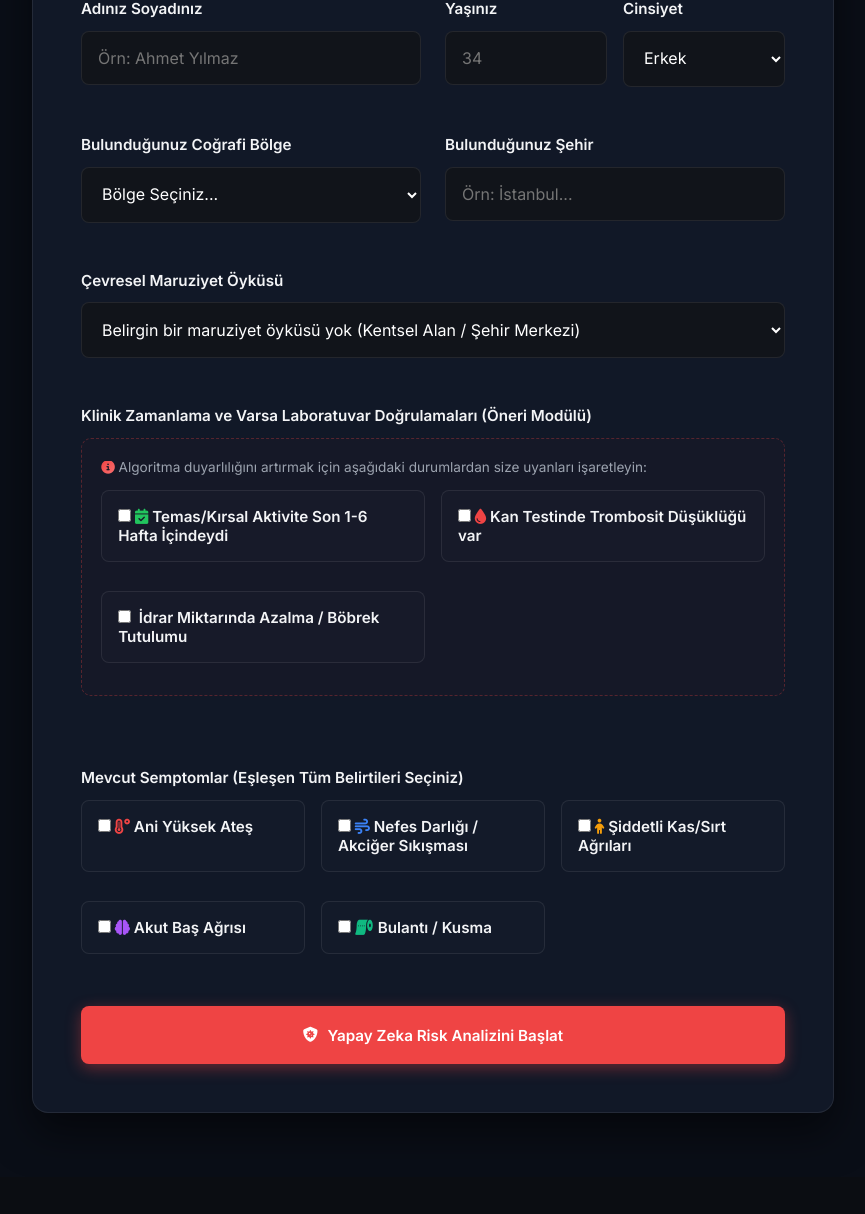
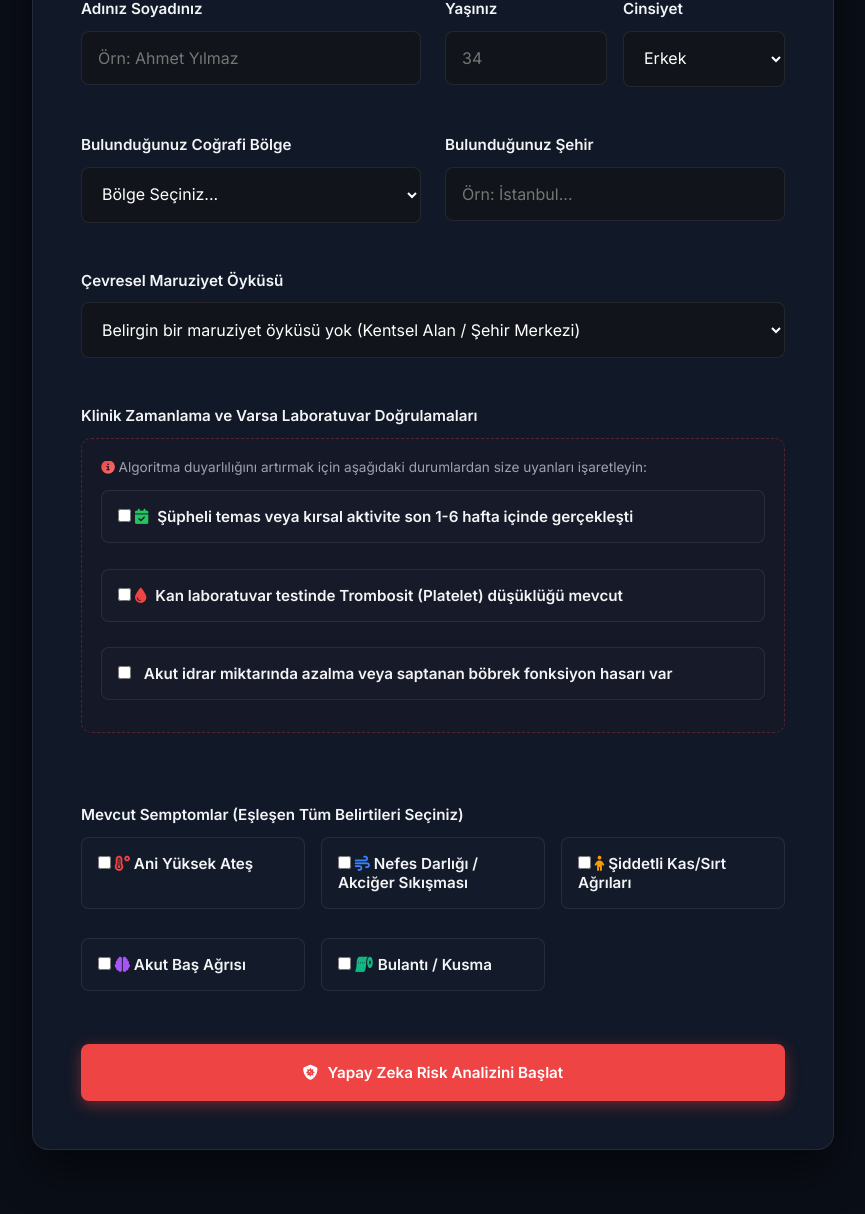
Before and after one commit to kayisdagasli-cmd/hantarisk, a Flask app: page /klinik-test in a window 1280 px wide. Shown: the part 267-1481 px from the top of the page, without its empty margins (207-1072 px from the left). Before the commit the page ends 1380 px from the top, so only its background shows below. Run offline with Flask 3, Linux system fonts and the light colour scheme.

Commit message:
Update klinik-test.html

```diff
--- a/templates/klinik-test.html
+++ b/templates/klinik-test.html
@@ -35,10 +35,12 @@
         .sehir-arama-kalemi:hover { background: var(--primary); color: white; }
 
         .checkbox-grid { display: grid; grid-template-columns: repeat(auto-fit, minmax(220px, 1fr)); gap: 1rem; margin-top: 0.5rem; }
-        .checkbox-label { background: rgba(255,255,255,0.01); border: 1px solid var(--border-color); padding: 1rem; border-radius: 8px; cursor: pointer; display: flex; align-items: center; gap: 0.8rem; transition: all 0.2s ease; font-size: 0.9rem; color: var(--text-main); }
+        /* Yeni eklenen alt alta listeleme düzeni */
+        .checkbox-list-vertical { display: flex; flex-direction: column; gap: 0.8rem; margin-top: 0.5rem; }
+
+        .checkbox-label { background: rgba(255,255,255,0.01); border: 1px solid var(--border-color); padding: 1rem; border-radius: 8px; cursor: pointer; display: flex; align-items: center; gap: 0.8rem; transition: all 0.2s ease; font-size: 0.9rem; color: var(--text-main); width: 100%; box-sizing: border-box; }
         .checkbox-label:hover { background: rgba(239, 68, 68, 0.03); border-color: rgba(239, 68, 68, 0.2); }
 
-        /* Yeni Tıbbi Soru Havuzu Alanları */
         .oneri-soru-kutusu { background: rgba(239, 68, 68, 0.02); border: 1px dashed rgba(239, 68, 68, 0.3); padding: 1.2rem; border-radius: 10px; margin-bottom: 1.5rem; }
         .oneri-soru-kutusu p { margin: 0 0 0.8rem 0; font-size: 0.85rem; color: var(--text-muted); line-height: 1.4; }
 
@@ -54,7 +56,9 @@
         .oneriler-title { font-weight: 700; color: white; margin-bottom: 1rem; font-size: 1.1rem; display: flex; align-items: center; gap: 8px; }
         .oneriler-list { padding-left: 1.2rem; margin-bottom: 2rem; list-style: none; }
         .oneriler-list li { color: var(--text-muted); margin-bottom: 0.6rem; font-size: 0.95rem; line-height: 1.5; display: flex; align-items: center; gap: 8px; }
-        .action-buttons { display: flex; gap: 1rem; }
+
+        /* Buton Grubu Düzeni */
+        .action-buttons { display: flex; gap: 1rem; width: 100%; }
 
         /* Mobil Ekran Optimizasyonları */
         @media (max-width: 768px) {
@@ -70,6 +74,7 @@
 </head>
 <body>
 
+    <!-- NAVIGASYON BAR -->
     <nav class="navbar">
         <div class="nav-container">
             <a href="/" class="nav-logo"><i class="fa-solid fa-virus-covid text-gradient"></i> HANTA<span class="text-gradient">RISK</span></a>
@@ -96,6 +101,7 @@
         </div>
     </nav>
 
+    <!-- TEST ALANI -->
     <div class="test-container">
         <div class="test-card">
             <h2><i class="fa-solid fa-microscope text-gradient"></i> Yapay Zeka Klinik Karar Testi</h2>
@@ -154,22 +160,23 @@
                         </select>
                     </div>
 
+                    <!-- KURUÇKA VE LABORATUVAR PARAMETRELERİ (ALT ALTA 3 SEÇENEK) -->
                     <div class="form-group full-width">
-                        <label>Klinik Zamanlama ve Varsa Laboratuvar Doğrulamaları (Öneri Modülü)</label>
+                        <label>Klinik Zamanlama ve Varsa Laboratuvar Doğrulamaları</label>
                         <div class="oneri-soru-kutusu">
                             <p><i class="fa-solid fa-circle-info text-gradient"></i> Algoritma duyarlılığını artırmak için aşağıdaki durumlardan size uyanları işaretleyin:</p>
-                            <div class="checkbox-grid">
+                            <div class="checkbox-list-vertical">
                                 <label class="checkbox-label">
                                     <input type="checkbox" id="form-zamanlama" value="Incubation OK">
-                                    <span><i class="fa-solid fa-calendar-check" style="color:#22c55e;"></i> Temas/Kırsal Aktivite Son 1-6 Hafta İçindeydi</span>
+                                    <span><i class="fa-solid fa-calendar-check" style="color:#22c55e; margin-right: 5px;"></i> Şüpheli temas veya kırsal aktivite son 1-6 hafta içinde gerçekleşti</span>
                                 </label>
                                 <label class="checkbox-label">
                                     <input type="checkbox" class="ek-klinik-check" value="Thrombocytopenia">
-                                    <span><i class="fa-solid fa-droplet" style="color:#ef4444;"></i> Kan Testinde Trombosit Düşüklüğü var</span>
+                                    <span><i class="fa-solid fa-droplet" style="color:#ef4444; margin-right: 5px;"></i> Kan laboratuvar testinde Trombosit (Platelet) düşüklüğü mevcut</span>
                                 </label>
                                 <label class="checkbox-label">
                                     <input type="checkbox" class="ek-klinik-check" value="Renal Failure">
-                                    <span><i class="fa-solid fa-kidneys" style="color:#3b82f6;"></i> İdrar Miktarında Azalma / Böbrek Tutulumu</span>
+                                    <span><i class="fa-solid fa-kidneys" style="color:#3b82f6; margin-right: 5px;"></i> Akut idrar miktarında azalma veya saptanan böbrek fonksiyon hasarı var</span>
                                 </label>
                             </div>
                         </div>
@@ -190,6 +197,7 @@
                 <button type="submit" class="btn btn-primary" style="width: 100%; justify-content: center; padding: 1.2rem; margin-top: 1rem;"><i class="fa-solid fa-shield-virus"></i> Yapay Zeka Risk Analizini Başlat</button>
             </form>
 
+            <!-- SONUÇ PANELİ -->
             <div id="result-panel" class="result-panel">
                 <div class="animated-counter-box">
                     <div id="animated-score" class="animated-score">%0</div>
@@ -205,16 +213,18 @@
                 </div>
                 <ul id="oneriler-list" class="oneriler-list"></ul>
 
+                <!-- EN YAKIN SAĞLIK KURULUŞU BUTONU GERİ EKLENDİ -->
                 <div class="action-buttons">
                     <button id="btn-pdf" class="btn btn-outline" style="flex: 1; justify-content: center;"><i class="fa-solid fa-file-invoice"></i> Tıbbi Raporu Aç</button>
-                    <a id="btn-emergency" href="https://www.google.com/maps/search/acil+servis+hastane" target="_blank" class="btn btn-primary" style="flex: 1; justify-content: center; background: #ef4444; border-color: #ef4444; display: none;"><i class="fa-solid fa-truck-medical"></i> Acil Sağlık Kuruluşu Bul</a>
+                    <a id="btn-emergency" href="https://www.google.com/maps/search/acil+servis+hastane" target="_blank" class="btn btn-primary" style="flex: 1; justify-content: center; background: #ef4444; border-color: #ef4444; display: none;"><i class="fa-solid fa-truck-medical"></i> En Yakın Sağlık Kuruluşunu Bul</a>
                 </div>
             </div>
         </div>
     </div>
 
+    <!-- SCRIPT PARÇASI -->
     <script>
-        // --- 1. MOBİL HAMBURGER MENÜ MUKAVEMETİ ---
+        // Hamburger Menü Kapanma Mantığı
         const hamburgerBtn = document.getElementById('hamburger-btn');
         const mobileNavMenu = document.getElementById('mobile-nav-menu');
         const hamburgerIcon = document.getElementById('hamburger-icon');
@@ -222,14 +232,9 @@
         hamburgerBtn.addEventListener('click', function(e) {
             e.stopPropagation();
             const isOpen = mobileNavMenu.classList.toggle('show');
-            if (isOpen) {
-                hamburgerIcon.className = "fa-solid fa-xmark";
-            } else {
-                hamburgerIcon.className = "fa-solid fa-bars";
-            }
+            hamburgerIcon.className = isOpen ? "fa-solid fa-xmark" : "fa-solid fa-bars";
         });
 
-        // Sayfada veya form alanında boş bir yere tıklandığında menünün kapanması
         document.addEventListener('click', function(e) {
             if (!hamburgerBtn.contains(e.target) && !mobileNavMenu.contains(e.target)) {
                 mobileNavMenu.classList.remove('show');
@@ -237,7 +242,7 @@
             }
         });
 
-        // --- 2. ŞEHİR VE BÖLGE AJANDASI (SENİN ESKİ KODUN) ---
+        // Şehir/Bölge Havuz Yönetimi
         const tumSehirlerDizisi = {
             "Marmara": ["Balıkesir", "Bilecik", "Bursa", "Çanakkale", "Edirne", "İstanbul", "Kırklareli", "Kocaeli", "Sakarya", "Tekirdağ", "Yalova"],
             "İç Anadolu": ["Aksaray", "Ankara", "Çankırı", "Eskişehir", "Karaman", "Kayseri", "Kırıkkale", "Kırşehir", "Konya", "Nevşehir", "Niğde", "Sivas", "Yozgat"],
@@ -249,11 +254,8 @@
         };
 
         const semptomTurkceKarsiliklari = {
-            "Fever": "Ani Yüksek Ateş",
-            "Breathing Shortness": "Nefes Darlığı / Akciğer Sıkışması",
-            "Muscle Aches": "Şiddetli Kas / Sırt Ağrıları",
-            "Headache": "Akut Baş Ağrısı",
-            "Nausea/Vomiting": "Bulantı / Kusma"
+            "Fever": "Ani Yüksek Ateş", "Breathing Shortness": "Nefes Darlığı / Akciğer Sıkışması",
+            "Muscle Aches": "Şiddetli Kas / Sırt Ağrıları", "Headache": "Akut Baş Ağrısı", "Nausea/Vomiting": "Bulantı / Kusma"
         };
 
         const bolgeSelect = document.getElementById('form-bolge');
@@ -281,9 +283,7 @@
                     oge.addEventListener('click', function() {
                         sehirInput.value = sehir;
                         sehirDropdown.style.display = 'none';
-                        for(let b in tumSehirlerDizisi) {
-                            if(tumSehirlerDizisi[b].includes(sehir)) { bolgeSelect.value = b; break; }
-                        }
+                        for(let b in tumSehirlerDizisi) { if(tumSehirlerDizisi[b].includes(sehir)) { bolgeSelect.value = b; break; } }
                     });
                     sehirDropdown.appendChild(oge);
                 });
@@ -292,13 +292,12 @@
 
         document.addEventListener('click', function(e) { if (e.target !== sehirInput) { sehirDropdown.style.display = 'none'; } });
 
-        // --- 3. Gelişmiş FORM ANALİZ MOTORU ---
+        // Karar Destek Algoritması
         document.getElementById('hanta-test-form').addEventListener('submit', function(e) {
             e.preventDefault();
             const semptomlar = [];
             document.querySelectorAll('.semptom-check:checked').forEach(cb => { semptomlar.push(cb.value); });
 
-            // Ek Öneri Seçeneklerini yakala
             const zamanlamaKuluçka = document.getElementById('form-zamanlama').checked;
             const ekKlinikBulgular = [];
             document.querySelectorAll('.ek-klinik-check:checked').forEach(cb => { ekKlinikBulgular.push(cb.value); });
@@ -324,7 +323,6 @@
                 let riskSeviye = data.risk_seviyesi;
                 let sistemOnerileri = data.oneriler;
 
-                // Sunucudan veri dönmezse yedek tıp motoru çalışır (Yeni klinik soruları da dahil ederek hesaplar)
                 if (!targetScore) {
                     let hesaplananSkor = 5;
                     if (semptomlar.includes("Fever")) hesaplananSkor += 25;
@@ -333,44 +331,40 @@
                     if (semptomlar.includes("Headache")) hesaplananSkor += 10;
                     if (semptomlar.includes("Nausea/Vomiting")) hesaplananSkor += 10;
 
-                    // Çevresel ve yeni klinik çarpanlar
                     if (payload.cevre_tipi === "Rodent Contact" || payload.cevre_tipi === "Home Infestation") hesaplananSkor += 15;
                     else if (payload.cevre_tipi === "Agricultural Exposure" || payload.cevre_tipi === "Forest Exposure") hesaplananSkor += 8;
 
-                    if (zamanlamaKuluçka && semptomlar.length > 0) hesaplananSkor += 10; // Kuluçka dönemi uyumu
-                    if (ekKlinikBulgular.includes("Thrombocytopenia")) hesaplananSkor += 15; // Trombosit kritik gösterge
-                    if (ekKlinikBulgular.includes("Renal Failure")) hesaplananSkor += 15; // Böbrek hasarı
+                    if (zamanlamaKuluçka && semptomlar.length > 0) hesaplananSkor += 10;
+                    if (ekKlinikBulgular.includes("Thrombocytopenia")) hesaplananSkor += 15;
+                    if (ekKlinikBulgular.includes("Renal Failure")) hesaplananSkor += 15;
 
                     targetScore = Math.max(0, Math.min(hesaplananSkor, 100));
 
-                    if (targetScore >= 70) { riskSeviye = "KRİTİK"; }
-                    else if (targetScore >= 35) { riskSeviye = "YÜKSEK RİSK"; }
-                    else { riskSeviye = "DÜŞÜK RİSK"; }
+                    if (targetScore >= 70) riskSeviye = "KRİTİK";
+                    else if (targetScore >= 35) riskSeviye = "YÜKSEK RİSK";
+                    else riskSeviye = "DÜŞÜK RİSK";
                 }
 
                 if (!sistemOnerileri) {
                     if (riskSeviye === "KRİTİK") {
                         sistemOnerileri = [
                             "ACİL DURUM: En yakın tam teşekküllü sağlık kuruluşunun acil servisine hemen başvurun.",
-                            "Sağlık personeline kırsal alan/kemirgen maruziyet öykünüzü ve trombosit/böbrek durumunuzu mutlaka belirtin.",
-                            "Solunum sıkıntısı ve kardiyopulmoner sendrom riskine karşı tam istirahat halinde kalın."
+                            "Sağlık personeline kırsal alan maruziyetinizi, trombosit ve idrar/böbrek bulgularınızı mutlaka iletin.",
+                            "Kardiyopulmoner sendrom (HPS) riskine karşı solunumsal takibinizi aksatmayın."
                         ];
                     } else if (riskSeviye === "YÜKSEK RİSK") {
                         sistemOnerileri = [
-                            "En kısa sürede bir sağlık kuruluşuna başvurarak Tam Kan Sayımı (Hemogram) ve Böbrek Fonksiyon Testi yaptırın.",
-                            "Semptomların seyrini (ateş dalgalanması, nefes daralması) saatlik olarak izleyin.",
-                            "Kemirgen dışkısı barındırma ihtimali olan tozlu alanların kuru süpürülmesinden kaçının."
+                            "Vakit kaybetmeden bir sağlık kuruluşuna başvurarak Hemogram (Tam Kan) ve Böbrek paneli testi isteyin.",
+                            "Semptom seyrini (ateş dalgalanması, nefes kalitesi) saatlik gözlemleyin."
                         ];
                     } else {
                         sistemOnerileri = [
-                            "Şu an için hantavirüs açısından baskın ve acil bir klinik tablo düşünülmemektedir.",
-                            "Belirtileriniz devam ederse ayaktan muayene amacıyla hekiminize danışabilirsiniz.",
-                            "Kırsal depolara girerken maske takmayı ve besinleri kapalı muhafaza etmeyi unutmayın."
+                            "Şu an için hantavirüs açısından acil veya panik yaratacak klinik bir tablo saptanmamıştır.",
+                            "Belirtileriniz artarsa normal poliklinik muayenesiyle hekiminize görünebilirsiniz."
                         ];
                     }
                 }
 
-                // Sonuç ekranını canlandır
                 const panel = document.getElementById('result-panel');
                 panel.style.display = 'block';
                 panel.scrollIntoView({ behavior: 'smooth' });
@@ -387,9 +381,14 @@
                 badge.className = "risk-badge";
 
                 const emergencyBtn = document.getElementById('btn-emergency');
-                if(riskSeviye === "KRİTİK") { badge.classList.add('badge-kritik'); emergencyBtn.style.display = 'flex'; }
-                else if(riskSeviye === "YÜKSEK RİSK") { badge.classList.add('badge-yuksek'); emergencyBtn.style.display = 'flex'; }
-                else { badge.classList.add('badge-dusuk'); emergencyBtn.style.display = 'none'; }
+                // Kritik ve Yüksek risk durumunda acil servis arama butonu görünür yapılır
+                if(riskSeviye === "KRİTİK" || riskSeviye === "YÜKSEK RİSK") {
+                    emergencyBtn.style.display = 'flex';
+                    badge.classList.add(riskSeviye === "KRİTİK" ? 'badge-kritik' : 'badge-yuksek');
+                } else {
+                    emergencyBtn.style.display = 'none';
+                    badge.classList.add('badge-dusuk');
+                }
 
                 const onerilerList = document.getElementById('oneriler-list');
                 onerilerList.innerHTML = '';
@@ -397,19 +396,17 @@
                     onerilerList.innerHTML += `<li><i class="fa-solid fa-circle-dot" style="font-size:0.6rem; color:var(--primary);"></i> ${oneri}</li>`;
                 });
 
-                // --- 4. TIBBİ HTML RAPOR OLUŞTURUCU (SENİN ESKİ KODUN) ---
+                // Tıbbi Rapor Açma Fonksiyonu
                 document.getElementById('btn-pdf').onclick = function() {
                     const cevreMetni = document.getElementById('form-cevre').options[document.getElementById('form-cevre').selectedIndex].text;
                     const tarihMetni = new Date().toLocaleString('tr-TR');
                     const turkceSemptomDizisi = semptomlar.map(s => semptomTurkceKarsiliklari[s] || s);
 
-                    // Ek Bulguları da rapora bas
-                    if (zamanlamaKuluçka) turkceSemptomDizisi.push("Son 1-6 Hafta İçinde Aktif Temas Öyküsü");
-                    if (ekKlinikBulgular.includes("Thrombocytopenia")) turkceSemptomDizisi.push("Laboratuvar Bulgusu: Trombositopeni");
-                    if (ekKlinikBulgular.includes("Renal Failure")) turkceSemptomDizisi.push("Klinik Bulgu: Böbrek Disfonksiyonu");
+                    if (zamanlamaKuluçka) turkceSemptomDizisi.push("Son 1-6 Hafta İçinde Kırsal Temas Öyküsü");
+                    if (ekKlinikBulgular.includes("Thrombocytopenia")) turkceSemptomDizisi.push("Lab Bulgusu: Trombositopeni");
+                    if (ekKlinikBulgular.includes("Renal Failure")) turkceSemptomDizisi.push("Klinik Bulgu: Böbrek Tutulumu (Oligüri)");
 
                     const semptomMetni = turkceSemptomDizisi.join(', ') || 'Belirtilmedi';
-
                     let oneriLiElementleri = '';
                     sistemOnerileri.forEach(o => { oneriLiElementleri += `<li style="margin-bottom:12px; font-size:15px; color:#444;">${o}</li>`; });
 
@@ -423,45 +420,35 @@
                                 body { font-family: 'Inter', sans-serif; background-color: #f8fafc; padding: 40px; margin: 0; color: #1e293b; }
                                 .rapor-kart { max-width: 800px; margin: 0 auto; background: #ffffff; padding: 50px; border-radius: 12px; box-shadow: 0 4px 20px rgba(0,0,0,0.05); border: 1px solid #e2e8f0; }
                                 .baslik-alani { border-bottom: 2px solid #ef4444; padding-bottom: 20px; margin-bottom: 35px; text-align: center; }
-                                .ana-baslik { margin: 0; color: #ef4444; font-size: 26px; font-weight: 800; letter-spacing: 0.5px; }
-                                .alt-baslik { margin: 8px 0 0 0; color: #64748b; font-size: 14px; text-transform: uppercase; }
+                                .ana-baslik { margin: 0; color: #ef4444; font-size: 26px; font-weight: 800; }
                                 .bolum-basligi { font-size: 16px; font-weight: 700; color: #0f172a; border-left: 4px solid #ef4444; padding-left: 12px; margin: 30px 0 15px 0; text-transform: uppercase; }
-                                .bilgi-tablosu { width: 100%; border-collapse: collapse; margin-bottom: 20px; }
+                                .bilgi-tablosu { width: 100%; border-collapse: collapse; }
                                 .bilgi-tablosu td { padding: 14px; border-bottom: 1px solid #f1f5f9; font-size: 15px; }
-                                .alan-adi { font-weight: 600; color: #475569; width: 30%; }
-                                .alan-deger { color: #0f172a; }
                                 .skor-kutusu { background: #fff7ed; border: 1px solid #ffedd5; border-radius: 8px; padding: 25px; text-align: center; margin: 30px 0; }
-                                .skor-rakam { font-size: 42px; font-weight: 800; color: #ef4444; margin: 5px 0; }
-                                .skor-seviye { display: inline-block; padding: 6px 20px; background: #ef4444; color: #ffffff; border-radius: 50px; font-weight: 700; font-size: 14px; margin-top: 5px; }
-                                .not-alani { margin-top: 50px; border-top: 1px solid #e2e8f0; padding-top: 20px; font-size: 12px; color: #94a3b8; text-align: center; line-height: 1.6; }
+                                .skor-rakam { font-size: 42px; font-weight: 800; color: #ef4444; }
                             </style>
                         </head>
                         <body>
                             <div class="rapor-kart">
-                                <div class="baslik-alani">
-                                    <h1 class="ana-baslik">HANTARISK TÜRKİYE TIBBİ ANALİZ RAPORU</h1>
-                                    <div class="alt-baslik">Klinik Karar Destek Otomasyon Belgesi</div>
-                                </div>
-                                <div class="bolum-basligi">Hasta Kimlik Bilgileri</div>
+                                <div class="baslik-alani><h1 class="ana-baslik">HANTARISK TIBBİ ANALİZ RAPORU</h1></div>
+                                <div class="bolum-basligi">Hasta Bilgileri</div>
                                 <table class="bilgi-tablosu">
-                                    <tr><td class="alan-adi">Adı Soyadı</td><td class="alan-deger">${payload.ad}</td></tr>
-                                    <tr><td class="alan-adi">Yaş / Cinsiyet</td><td class="alan-deger">${payload.yas} / ${payload.cinsiyet}</td></tr>
-                                    <tr><td class="alan-adi">Coğrafi Konum</td><td class="alan-deger">${payload.sehir} / ${payload.bolge} Bölgesi</td></tr>
-                                    <tr><td class="alan-adi">Rapor Tarihi</td><td class="alan-deger">${tarihMetni}</td></tr>
+                                    <tr><td><b>Adı Soyadı:</b></td><td>${payload.ad}</td></tr>
+                                    <tr><td><b>Yaş / Cinsiyet:</b></td><td>${payload.yas} / ${payload.cinsiyet}</td></tr>
+                                    <tr><td><b>Konum / Tarih:</b></td><td>${payload.sehir} / ${tarihMetni}</td></tr>
                                 </table>
-                                <div class="bolum-basligi">Klinik Bulgular, Zamanlama ve Maruziyet</div>
+                                <div class="bolum-basligi">Klinik Durum</div>
                                 <table class="bilgi-tablosu">
-                                    <tr><td class="alan-adi">Çevresel Öykü</td><td class="alan-deger">${cevreMetni}</td></tr>
-                                    <tr><td class="alan-adi">Semptomlar & Laboratuvar</td><td class="alan-deger">${semptomMetni}</td></tr>
+                                    <tr><td><b>Maruziyet Alanı:</b></td><td>${cevreMetni}</td></tr>
+                                    <tr><td><b>Belirtiler:</b></td><td>${semptomMetni}</td></tr>
                                 </table>
                                 <div class="skor-kutusu">
-                                    <div style="font-size: 13px; color: #7c2d12; font-weight: 600; text-transform: uppercase;">Yapay Zeka Klinik Hesaplama Skoru</div>
+                                    <div>Klinik Hesaplama Skoru</div>
                                     <div class="skor-rakam">%${targetScore}</div>
-                                    <div class="skor-seviye">${riskSeviye}</div>
+                                    <div style="font-weight:700; margin-top:5px;">${riskSeviye}</div>
                                 </div>
-                                <div class="bolum-basligi">Hekim Karar Destek Önerileri</div>
-                                <ul style="padding-left: 20px; margin: 0; line-height: 1.8;">${oneriLiElementleri}</ul>
-                                <div class="not-alani">* Bu doküman HantaRisk yazılım algoritmaları tarafından klinik veri korelasyonu kullanılarak üretilmiştir. Kesin tıbbi tanı yerine geçmez. Laboratuvar doğrulaması önerilir.</div>
+                                <div class="bolum-basligi">Öneriler</div>
+                                <ul>${oneriLiElementleri}</ul>
                             </div>
                         </body>
                         </html>
@@ -471,6 +458,5 @@
             });
         });
     </script>
-    <script src="{{ url_for('static', filename='js/script.js') }}"></script>
 </body>
 </html>
```
